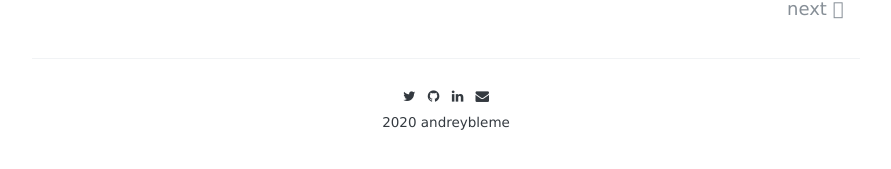
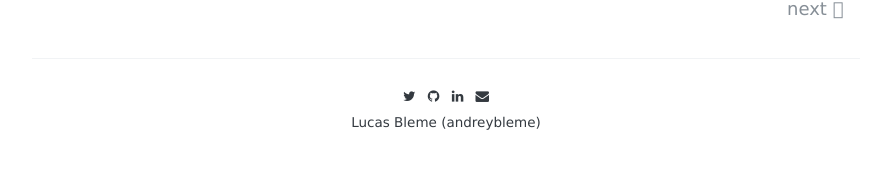
Before and after one commit to andreybleme/andreybleme.github.io, a Jekyll site: the page built from index.html, in a window 1280 px wide and 900 px high, scrolled down 1975 px. Shown: the part 677-846 px from the top of the window, without its empty margins (194-1085 px from the left). Built offline with Jekyll 4.4.1, drawn with Linux system fonts in a browser that asks for light colours; nearby versions of some CDN libraries; some web fonts are replaced; the list of posts is cut into pages by our own code.

Commit message:
Remove year from footer

```diff
--- a/_includes/footer.html
+++ b/_includes/footer.html
@@ -11,5 +11,5 @@
     <a href="mailto:andreybleme1@gmail.com"><i class="fa fa-envelope" aria-hidden="true"></i></a>
 
   </div>
-  {{ site.copyright.year }} {{ site.copyright.name }}
+  Lucas Bleme ({{ site.copyright.name }})
 </div>
```
